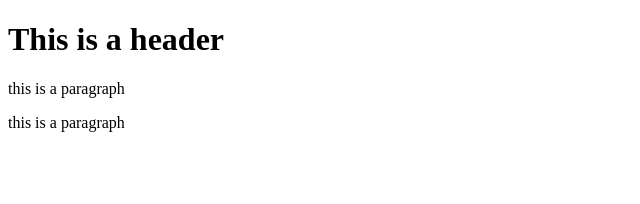
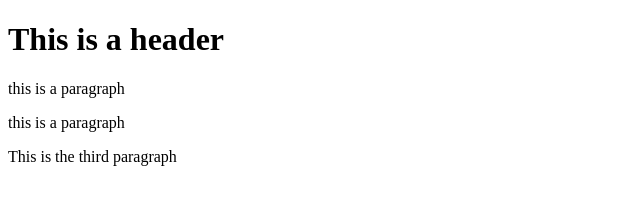
Before and after one commit to PRABHAKAR9107/demo, a website: page index.html in a window 1280 px wide. Shown: the whole page, without its empty margins (0-640 px from the left). Drawn offline with Linux system fonts and the light colour scheme.

Commit message:
second commit

```diff
--- a/index.html
+++ b/index.html
@@ -10,5 +10,6 @@
     <h1>This is a header</h1>
     <p>this is a paragraph</p>
     <p>this is a paragraph</p>
+    <p>This is the third paragraph</p>
 </body>
 </html>
```
Also changed, not shown: package.json (added, +25 -0 lines), 1 other file.
